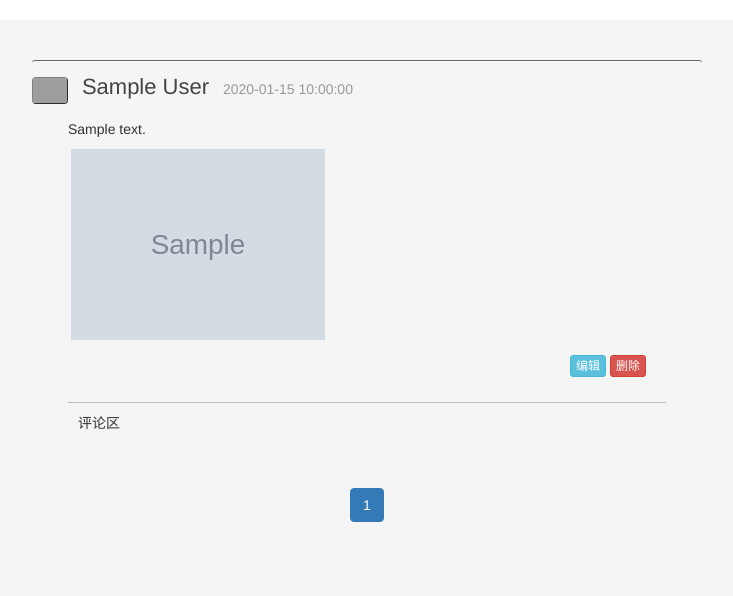
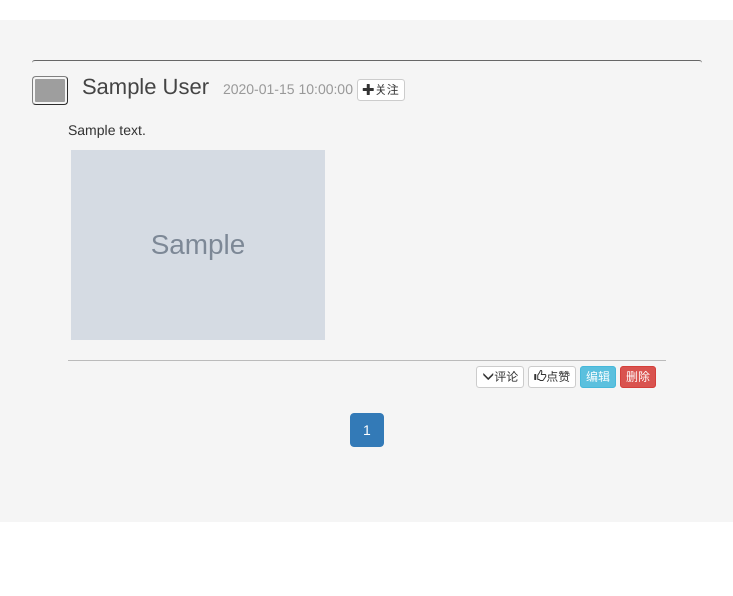
Before and after one commit to SoleIdol/weibo, a Flask app: page /user/main_my/ in a window 1280 px wide. Shown: the part 52-648 px from the top of the page, without its empty margins (273-1006 px from the left). Run offline with Flask 2, Linux system fonts and the light colour scheme; the visitor is signed in with stand-in values (Sample User, id 1); tables that the repository leaves empty hold one stand-in row (values such as "Sample post"); grey boxes marked "Sample" are stand-in pictures; some libraries are stand-ins or nearby versions; grey boxes are pictures that could not be loaded.

Commit message:
对页面增加了关注、评论按钮

```diff
--- a/templates/main_my.html
+++ b/templates/main_my.html
@@ -11,6 +11,7 @@
         .head_icon {
             width: 36px;
             border: 1px outset gray;
+            padding: 2px;
             border-radius: 4px;
         }
 
@@ -25,11 +26,11 @@
         }
 
         .son {
-            padding: 10px;
+            padding: 10px 10px 0;
         }
 
         .weibo_content {
-            padding: 15px 36px;
+            padding: 15px 36px 0;
         }
 
         .username {
@@ -42,18 +43,34 @@
             color: #999;
         }
 
-        .handle {
-            text-align: right;
-            padding: 5px 20px;
-        }
 
         .talk {
             border-top: 1px solid #bbb;
-            padding: 10px;
+
             margin-top: 10px;
         }
 
-        .handle a {
+        .message {
+            padding: 10px 15px;
+        }
+
+        .message_icon {
+            width: 26px;
+            border: 1px outset gray;
+            padding: 1px;
+            border-radius: 4px;
+        }
+
+        .u_u1 {
+            font-size: 13px;
+            color: #449d44;
+        }
+
+        .u_m {
+            font-size: 12px;
+        }
+
+        a {
             color: white;
             text-decoration: none;
         }
@@ -66,6 +83,13 @@
         .page_nav {
             text-align: center;
         }
+
+        .zan {
+            width: 100%;
+            text-align: right;
+            padding: 5px 10px;
+        }
+
     </style>
 {% endblock %}
 
@@ -77,6 +101,17 @@
                     <img src="/static/upload/img/{{ wuser.User.head }}" class="head_icon" alt="无头像">
                     <span class="username">{{ wuser.User.name }}</span>
                     <span class="uptime">{{ wuser.Weibo.up_time }}</span>
+
+                    <button type="button" class="btn btn-default btn-xs" onclick="guan_zhu({{ wuser.User.id }})">
+                        <div class="guan_zhu_f{{ wuser.User.id }}">
+                            <span class="glyphicon glyphicon-plus" aria-hidden="true"></span>关注
+                        </div>
+                        <div class="guan_zhu_t{{ wuser.User.id }}" hidden>
+                            <span class="glyphicon glyphicon-star" aria-hidden="true"></span>已关注
+                        </div>
+                    </button>
+
+
                 </div>
                 <div class="weibo_content">
                     <div>{{ wuser.Weibo.content | replace('\n','<br>') | safe }}</div>
@@ -85,18 +120,65 @@
                             <img src="/static/upload/img/{{ wuser.Weibo.filename }}" class="up_img">
                         </div>
                     {% endif %}
-                    {% if wuser.Weibo.uid==user.id %}
-                        <div class="handle">
-                            <p>
+
+                    <div class="talk">
+                        <div class="zan">
+
+
+                            <button type="button" class="btn btn-default btn-xs "
+                                    onclick="show_p({{ wuser.Weibo.id }})">
+                                <div class="show_pf-1{{ wuser.Weibo.id }}">
+                                    <span class="glyphicon glyphicon-menu-down "></span>评论
+                                </div>
+                                <div class="show_pf-2{{ wuser.Weibo.id }}" hidden>
+                                    <span class="glyphicon glyphicon-menu-up "></span>评论
+                                </div>
+
+                            </button>
+
+
+                            <button type="button" class="btn btn-default btn-xs">
+                                <span class="glyphicon glyphicon-thumbs-up" aria-hidden="true"></span>点赞
+                            </button>
+
+                            {% if wuser.Weibo.uid==user.id %}
                                 <button type="button" class="btn btn-info btn-xs"><a
                                         href="/weibo/update/?wid={{ wuser.Weibo.id }}">编辑</a></button>
                                 <button type="button" class="btn btn-danger btn-xs"><a
                                         href="/weibo/delete/?wid={{ wuser.Weibo.id }}">删除</a></button>
-                            </p>
+                            {% endif %}
                         </div>
-                    {% endif %}
-                    <div class="talk">
-                        评论区
+
+                        <div class="show_pf{{ wuser.Weibo.id }}" hidden>
+                            <form action="/weibo/send_message/" method="post">
+                                <div class="form-group col-sm-8">
+                                    <input type="text" class="form-control" name="m_content" placeholder="评论">
+                                    <input type="hidden" name="m_fid" value="{{ wuser.Weibo.id }}">
+                                    <input type="hidden" name="m_iid" value="{{ user.id }}">
+                                    <!-- 下面是评论谁，谁的id，还需改 -->
+                                    <input type="hidden" name="m_yid" value="{{ wuser.Weibo.uid }}">
+                                </div>
+                                <button type="submit" class="btn btn-default">发送评论</button>
+                            </form>
+                            <div class="message">
+                                评论区
+                                <div class="media">
+                                    <div class="media-left">
+                                        <a href="#">
+                                            <img class="media-object message_icon" src="/static/upload/img/default.jpg"
+                                                 alt="...">
+                                        </a>
+                                    </div>
+                                    <div class="media-body">
+                                        <p class="u_u1">谁谁谁回复了谁谁谁</p>
+                                        <div class="u_m">
+                                            这个文章真好
+                                        </div>
+
+                                    </div>
+                                </div>
+                            </div>
+                        </div>
                     </div>
                 </div>
             </div>
@@ -134,3 +216,37 @@
 
     </div>
 {% endblock %}
+
+{% block ext_js %}
+    <script>
+        var show_flag = false
+        var gz_flag = false
+
+        function guan_zhu(uid) {
+
+            if (gz_flag) {
+                $('.guan_zhu_f' + uid).attr('hidden', false)
+                $('.guan_zhu_t' + uid).attr('hidden', true)
+            } else {
+                $('.guan_zhu_f' + uid).attr('hidden', true)
+                $('.guan_zhu_t' + uid).attr('hidden', false)
+            }
+            gz_flag = !gz_flag
+        }
+
+
+        function show_p(wid) {
+
+            if (show_flag) {
+                $('.show_pf' + wid).attr('hidden', show_flag)
+                $('.show_pf-1' + wid).attr('hidden', false)
+                $('.show_pf-2' + wid).attr('hidden', true)
+            } else {
+                $('.show_pf' + wid).attr('hidden', show_flag)
+                $('.show_pf-1' + wid).attr('hidden', true)
+                $('.show_pf-2' + wid).attr('hidden', false)
+            }
+            show_flag = !show_flag
+        }
+    </script>
+{% endblock %}
```
Also changed, not shown: weibo_t/models.py (+4 -4 lines), weibo_t/views.py (+36 -1 lines).
